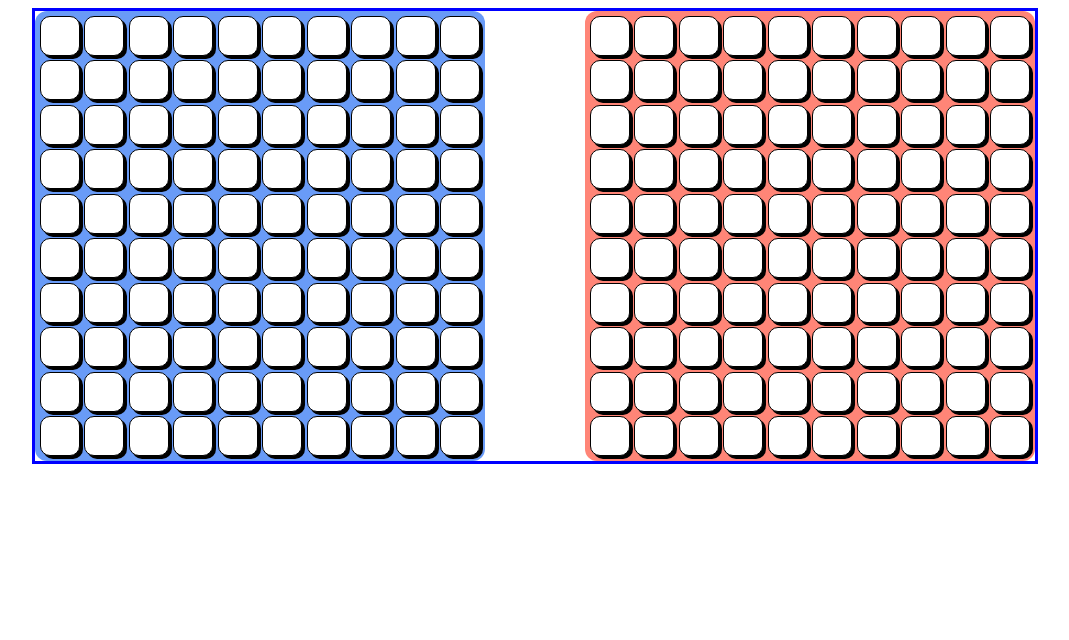
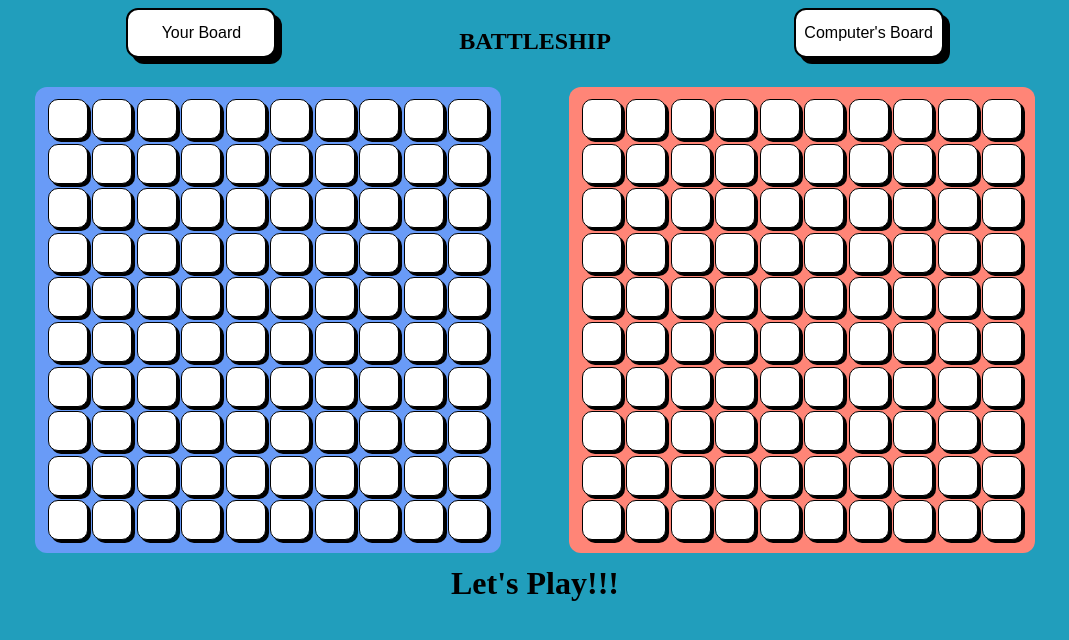
Before and after one commit to Mtendekuyokwa19/BattleShip, a website built with webpack: page dist/index.html in a window 1280 px wide. Shown: the whole page, without its empty margins (105-1174 px from the left). Built offline with Linux system fonts and the light colour scheme.

Commit message:
update: finish setting up all the boards

```diff
--- a/src/UI/DomBuild.js
+++ b/src/UI/DomBuild.js
@@ -29,17 +29,18 @@ class createElementtoDom{
 
   export let Gameboards=(()=>{
 let body=document.querySelector('body');
+let titleBoard=createElementtoDom.domElementCreator('div',"titleBoard",body)
 
-  let GameBoardsHolder=createElementtoDom.domElementCreator('div',"gameBoardHolder",body)
+let GameBoardsHolder=createElementtoDom.domElementCreator('div',"gameBoardHolder",body)
     let userGameBoard=createElementtoDom.domElementCreator('div',"userGameBoard",GameBoardsHolder);
     let computerGameBoard=createElementtoDom.domElementCreator('div',"computerGameBoard",GameBoardsHolder)
   let shipBoard=createElementtoDom.domElementCreator('div',"shipBoard",body)
 
-    return {userGameBoard,computerGameBoard}
+    return {userGameBoard,computerGameBoard,titleBoard,shipBoard}
   })()
 
 
-  let userGameBoardManager=(()=>{
+  let GameBoardManager=(()=>{
 
     function shipButtons(board) {
 
@@ -61,3 +62,24 @@ let body=document.querySelector('body');
     shipButtons(Gameboards.computerGameBoard)
 
   })()
+
+  let titleBoardManager=(()=>{
+
+
+
+
+    let playerButton=createElementtoDom.domElementCreator('button',"playerButton",Gameboards.titleBoard)
+    playerButton.textContent="Your Board"
+
+    let title=createElementtoDom.domElementCreator('h2',"title",Gameboards.titleBoard,"BATTLESHIP")
+    let computerButton=createElementtoDom.domElementCreator('button',"computerButton",Gameboards.titleBoard)
+    computerButton.textContent="Computer's Board"
+
+  })()
+
+  let noticeBoad=(()=>{
+
+    let notice=createElementtoDom.domElementCreator('h1',"noticeBoard",Gameboards.shipBoard);
+    notice.textContent="Let's Play!!!"
+
+  })()
--- a/src/UI/style.css
+++ b/src/UI/style.css
@@ -1,7 +1,7 @@
 div{
 
 
-    /* border: solid red 3px; */
+
 }
 body{
     display: flex;
@@ -9,10 +9,11 @@ body{
     align-items: center;
     flex-direction: column;
     gap:12px;
+    background-color: #219ebc;
 }
 
 #gameBoardHolder{
-    border: blue solid 3px;
+    /* border: blue solid 3px; */
     display: flex;
     width: 1000px;
     height: 450px;
@@ -28,6 +29,7 @@ body{
     display: flex;
     flex-direction: column;
     justify-content: space-evenly;
+    padding: 8px;
 
 }
 #userGameBoard, #computerGameBoard{
@@ -60,8 +62,35 @@ button{
     width: 30px;
     height: 30px;
 }
+
+#playerButton, #computerButton{
+    background-color: white;
+    width: 150px;
+    font-size: 16px;
+    height: 50px;
+    border-radius: 12px;
+    box-shadow: 6px 6px black;
+    border: 2px solid black;
+}
 #userGameBoard>div, #computerGameBoard>div{
     display: flex;
     /* flex-direction: column; */
     justify-content: space-evenly;
 }
+
+#titleBoard{
+    display: flex;
+    justify-content: space-around;
+    width: 1000px;
+}
+
+#shipBoard{
+
+    width: 700px;
+    height: 70px;
+
+    display: flex;
+    justify-content: center;
+    align-items: center;
+    /* border: solid red 3px; */
+}
```
Also changed, not shown: dist/bundle.js, dist/index.html.
